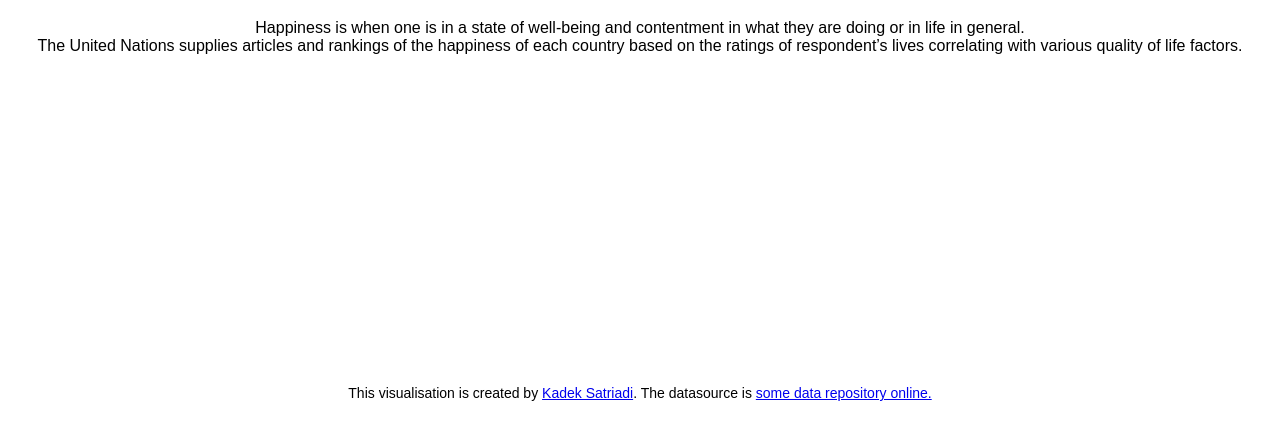
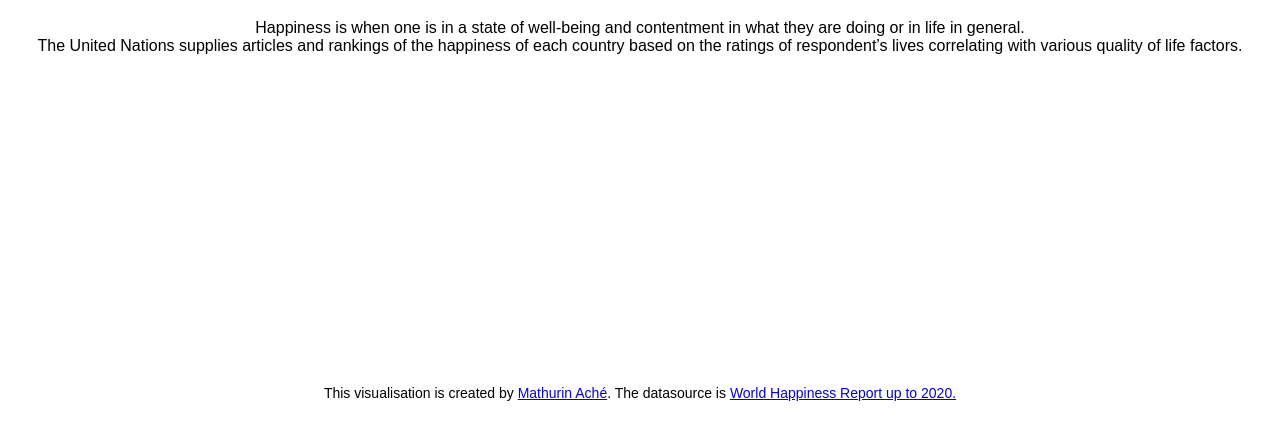
Before and after one commit to bryanchze/w10Homework, a plain HTML site: page index.html in a window 1280 px wide. Shown: the part 61-500 px from the top of the page. Drawn offline with nearby package versions, Linux system fonts and the light colour scheme; a script that the page names is missing.

Commit message:
Add files via upload

```diff
--- a/index.html
+++ b/index.html
@@ -55,7 +55,7 @@
      <!-- pure grid group -->
     <div class="pure-g">
       <div class="pure-u-1-1 small-font">
-        <p>This visualisation is created by <a href="https://github.com/KadekSatriadi" target="_blank">Kadek Satriadi</a>. The datasource is <a href="#"" target="_blank">some data repository online</href>.</p>
+        <p>This visualisation is created by <a href="https://www.kaggle.com/mathurinache" target="_blank">Mathurin Aché</a>. The datasource is <a href="https://www.kaggle.com/mathurinache/world-happiness-report" target="_blank">World Happiness Report up to 2020</href>.</p>
       </div>
     </div>
      <!-- end pure grid group -->
```
